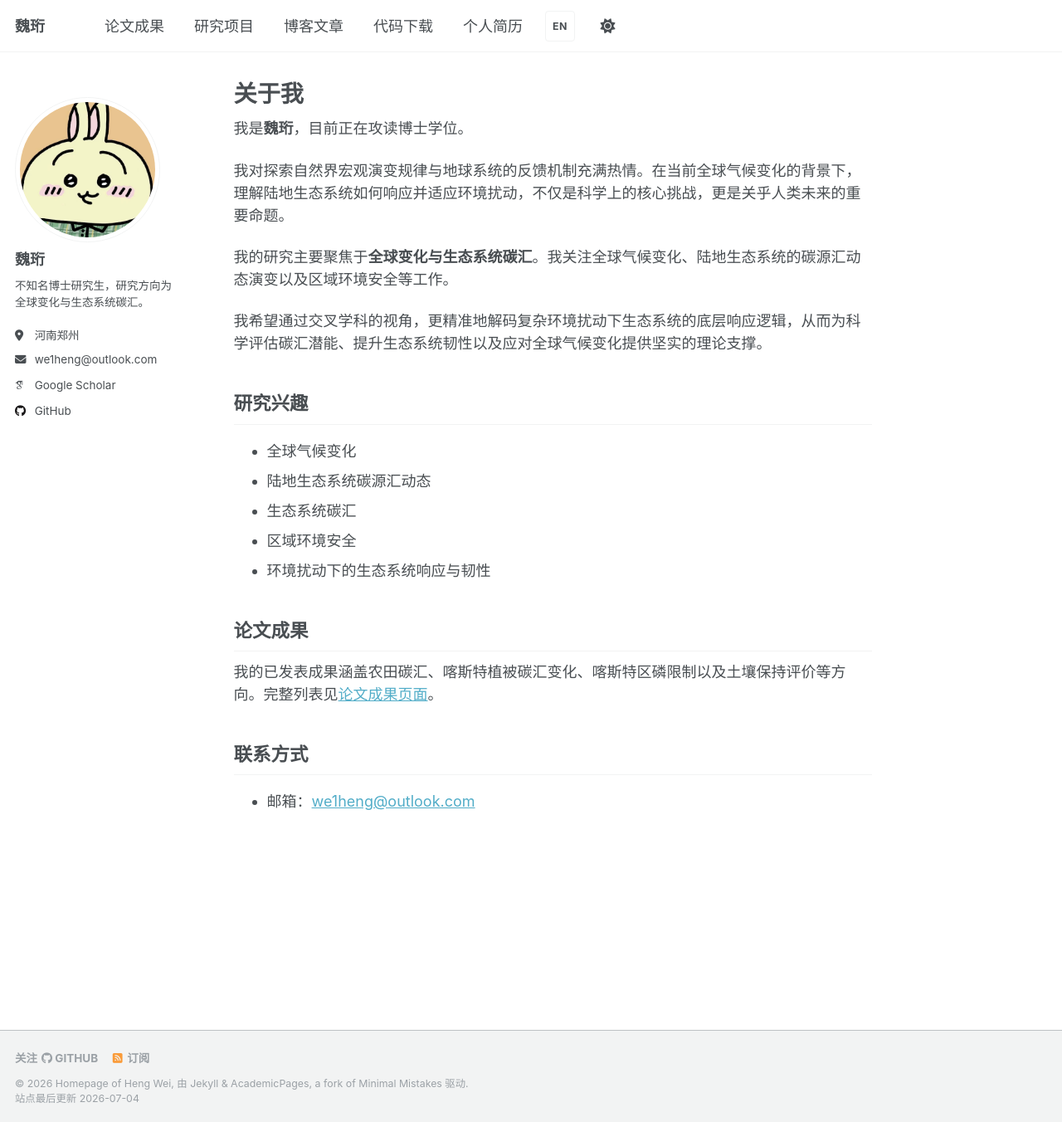
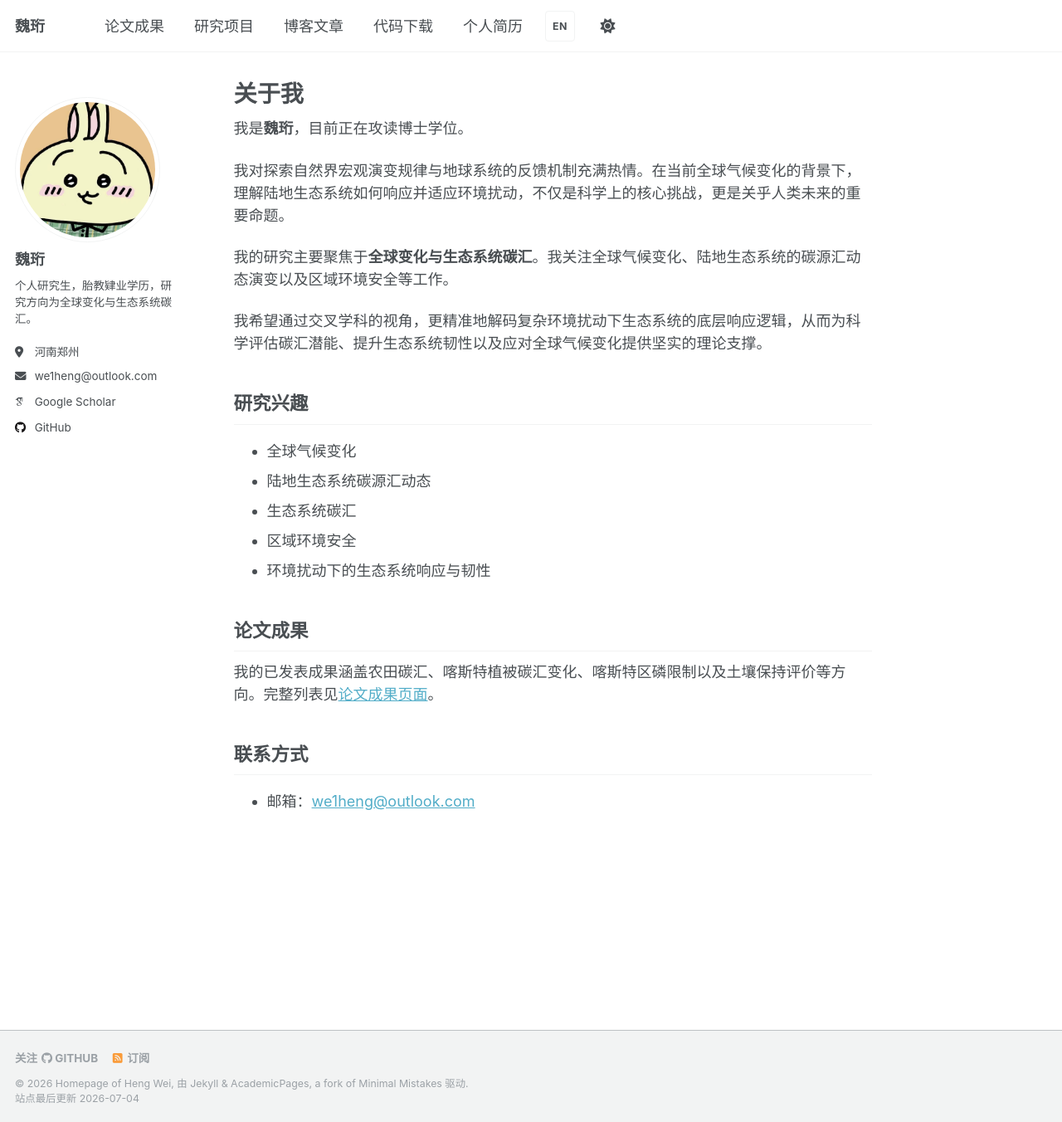
Before and after one commit to NOOB304/NOOB304.github.io, a Jekyll site: the page built from _pages/about-zh.md, in a window 1280 px wide and 1352 px high. Shown: the whole window at 83% size. Built offline with Jekyll 4.4.1, drawn with Linux system fonts in a browser that asks for light colours; some web fonts are replaced.

Commit message:
Update Chinese profile bio

```diff
--- a/_config.yml
+++ b/_config.yml
@@ -24,7 +24,7 @@ author:
   pronouns         :
   bio              : "Ph.D. student studying global change and ecosystem carbon sinks."
   bio_en           : "Ph.D. student studying global change and ecosystem carbon sinks."
-  bio_zh           : "不知名博士研究生，研究方向为全球变化与生态系统碳汇。"
+  bio_zh           : "个人研究生，胎教肄业学历，研究方向为全球变化与生态系统碳汇。"
   location         : "Zhengzhou, Henan, China"
   location_en      : "Zhengzhou, Henan, China"
   location_zh      : "河南郑州"
--- a/scripts/verify-site.mjs
+++ b/scripts/verify-site.mjs
@@ -1107,7 +1107,7 @@ async function checkRenderedArgFeatures() {
       path: 'zh/index.html',
       terms: [
         '河南郑州',
-        '不知名博士研究生，研究方向为全球变化与生态系统碳汇。',
+        '个人研究生，胎教肄业学历，研究方向为全球变化与生态系统碳汇。',
         '目前正在攻读博士学位。',
       ],
     },
```
